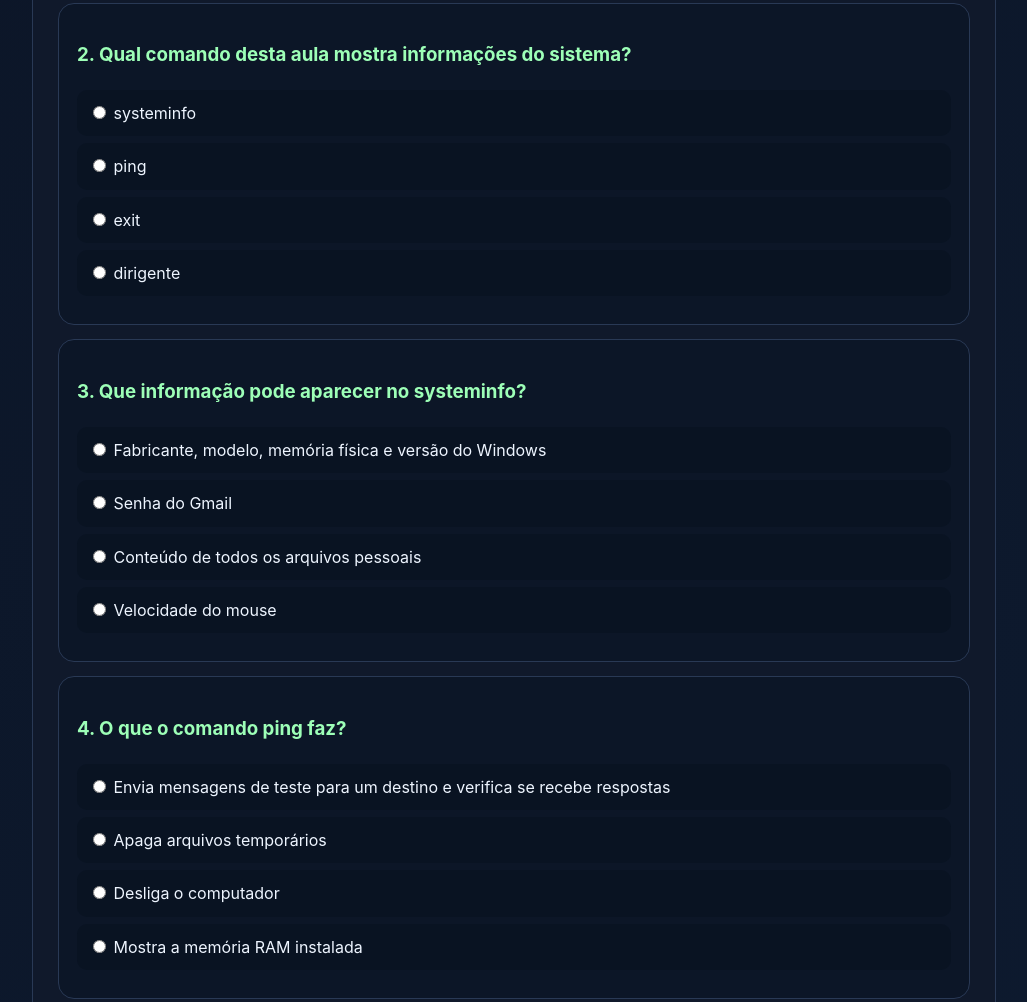
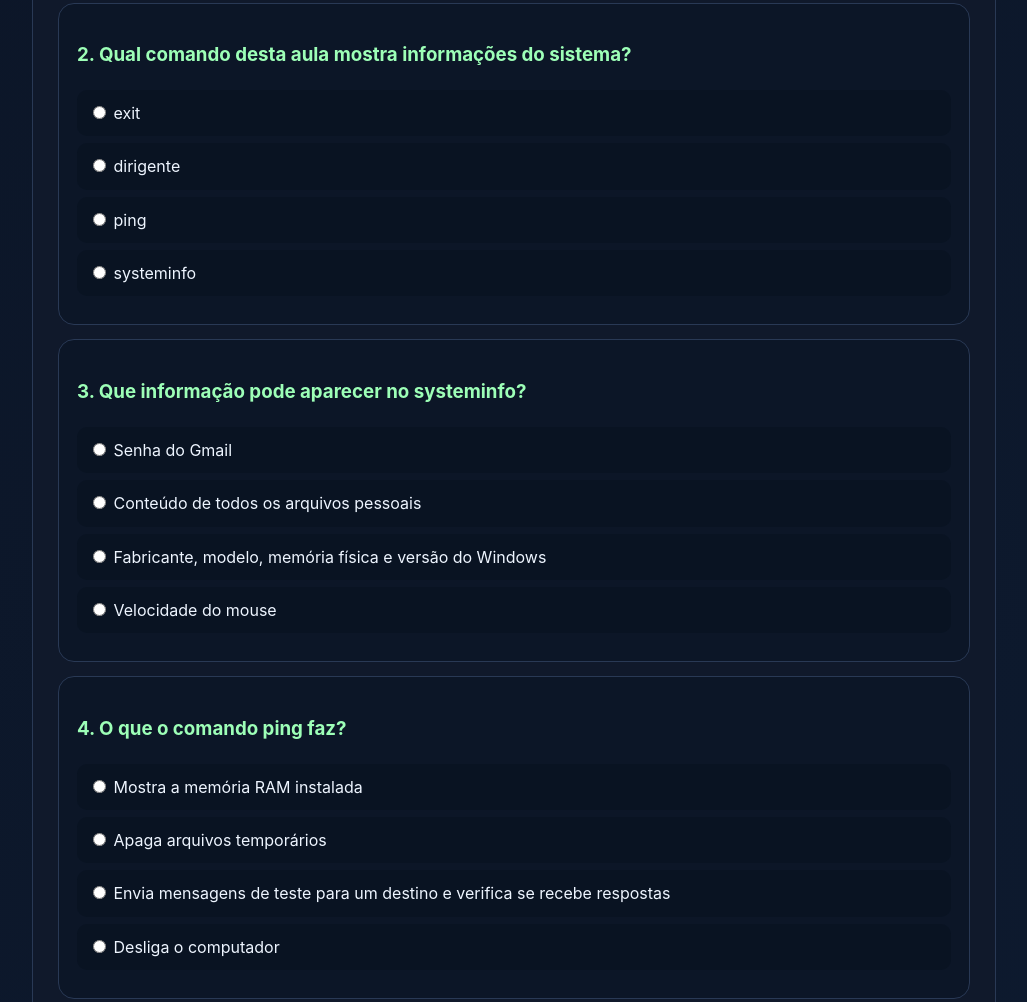
Before and after one commit to Mana745/Curso-de-Inform-tica, a plain HTML site: page Modulo_01/Modulo_1_aula_01.html in a window 1280 px wide. Shown: the part 5897-6899 px from the top of the page, without its empty margins (126-1153 px from the left). Drawn offline with Linux system fonts and the light colour scheme.

Commit message:
Update quiz questions to include additional data

```diff
--- a/Modulo_01/Modulo_1_aula_01.html
+++ b/Modulo_01/Modulo_1_aula_01.html
@@ -262,27 +262,52 @@ button:disabled{opacity:.5;cursor:not-allowed}
 <script>
 const lessonKey="semas_mod1_aula01_attempt";
 const questions=[
-["O que é o Prompt de Comando (CMD)?","Uma ferramenta do Windows que recebe comandos digitados em texto","Um tipo de monitor","Um antivírus","Uma peça do computador","O CMD permite executar comandos e consultar informações usando texto."],
-["Qual comando desta aula mostra informações do sistema?","systeminfo","ping","exit","dirigente","systeminfo mostra várias informações do Windows e do computador."],
-["Que informação pode aparecer no systeminfo?","Fabricante, modelo, memória física e versão do Windows","Senha do Gmail","Conteúdo de todos os arquivos pessoais","Velocidade do mouse","systeminfo apresenta dados técnicos do sistema e do equipamento."],
-["O que o comando ping faz?","Envia mensagens de teste para um destino e verifica se recebe respostas","Apaga arquivos temporários","Desliga o computador","Mostra a memória RAM instalada","ping é usado para testar alcance e resposta na rede."],
-["O que significa ms no resultado do ping?","Milissegundos, usados para mostrar o tempo aproximado de ida e volta do teste","Megabytes por segundo","Memória do sistema","Modelo do servidor","O tempo de resposta do ping é mostrado em milissegundos."],
-["Se google.com responde ao ping, o que podemos concluir?","Que existe conectividade até aquele destino naquele momento","Que a internet está obrigatoriamente rápida","Que não existe nenhuma perda em toda a rede","Que o computador não tem vírus","Resposta ao ping mostra conectividade, mas não mede toda a qualidade da internet."],
-["Ping mede a velocidade de download da internet?","Não","Sim, sempre","Somente em notebooks","Somente no Wi-Fi","Ping mede principalmente tempo de resposta, alcance e pode mostrar perda de pacotes."],
-["O que fazer antes de executar um comando desconhecido encontrado na internet?","Não executar automaticamente; pesquisar e pedir orientação","Executar como administrador","Digitar várias vezes","Desligar o monitor","Alguns comandos podem alterar ou apagar dados. É importante entender o comando antes de executá-lo."]
+["O que é o Prompt de Comando (CMD)?","Uma ferramenta do Windows que recebe comandos digitados em texto","Um tipo de monitor","Um antivírus","Uma peça do computador",0,"O CMD permite executar comandos e consultar informações usando texto."],
+["Qual comando desta aula mostra informações do sistema?","systeminfo","ping","exit","dirigente",0,"systeminfo mostra várias informações do Windows e do computador."],
+["Que informação pode aparecer no systeminfo?","Fabricante, modelo, memória física e versão do Windows","Senha do Gmail","Conteúdo de todos os arquivos pessoais","Velocidade do mouse",0,"systeminfo apresenta dados técnicos do sistema e do equipamento."],
+["O que o comando ping faz?","Envia mensagens de teste para um destino e verifica se recebe respostas","Apaga arquivos temporários","Desliga o computador","Mostra a memória RAM instalada",0,"ping é usado para testar alcance e resposta na rede."],
+["O que significa ms no resultado do ping?","Milissegundos, usados para mostrar o tempo aproximado de ida e volta do teste","Megabytes por segundo","Memória do sistema","Modelo do servidor",0,"O tempo de resposta do ping é mostrado em milissegundos."],
+["Se google.com responde ao ping, o que podemos concluir?","Que existe conectividade até aquele destino naquele momento","Que a internet está obrigatoriamente rápida","Que não existe nenhuma perda em toda a rede","Que o computador não tem vírus",0,"Resposta ao ping mostra conectividade, mas não mede toda a qualidade da internet."],
+["Ping mede a velocidade de download da internet?","Não","Sim, sempre","Somente em notebooks","Somente no Wi-Fi",0,"Ping mede principalmente tempo de resposta, alcance e pode mostrar perda de pacotes."],
+["O que fazer antes de executar um comando desconhecido encontrado na internet?","Não executar automaticamente; pesquisar e pedir orientação","Executar como administrador","Digitar várias vezes","Desligar o monitor",0,"Alguns comandos podem alterar ou apagar dados. É importante entender o comando antes de executá-lo."]
 ];
 
 let attempt=Number(sessionStorage.getItem(lessonKey)||0);
 let completed=false,lastScore=null,startedAt=Date.now(),finishedAt=null,currentMode="não informado";
 const quiz=document.getElementById("quiz");
-questions.forEach((q,i)=>{const d=document.createElement("div");d.className="quiz-item";d.innerHTML=`<h3>${i+1}. ${q[0]}</h3>`+q.slice(1,5).map((o,j)=>`<label><input type="radio" name="q${i}" value="${j}"> ${o}</label>`).join("")+`<div class="answer" id="a${i}"></div>`;quiz.appendChild(d);});
+function shuffleOptions(options){
+  const shuffled=[...options];
+  for(let i=shuffled.length-1;i>0;i--){
+    const j=Math.floor(Math.random()*(i+1));
+    [shuffled[i],shuffled[j]]=[shuffled[j],shuffled[i]];
+  }
+  return shuffled;
+}
+
+questions.forEach((q,i)=>{
+  const d=document.createElement("div");
+  d.className="quiz-item";
+
+  const options=q.slice(1,5).map((text,originalIndex)=>({
+    text,
+    originalIndex
+  }));
+
+  const shuffledOptions=shuffleOptions(options);
+
+  d.innerHTML=`<h3>${i+1}. ${q[0]}</h3>`+
+    shuffledOptions.map(o=>`<label><input type="radio" name="q${i}" value="${o.originalIndex}"> ${o.text}</label>`).join("")+
+    `<div class="answer" id="a${i}"></div>`;
+
+  quiz.appendChild(d);
+});
 function formatTime(ms){const s=Math.max(0,Math.round(ms/1000)),m=Math.floor(s/60),sec=s%60;return `${m}min ${String(sec).padStart(2,"0")}s`;}
 function showMode(mode){currentMode=mode==="pc"?"SEMAS — computador":"Casa/fora da SEMAS — celular";document.getElementById("pcMode").classList.toggle("active",mode==="pc");document.getElementById("phoneMode").classList.toggle("active",mode==="phone");}
 function updateUI(){const r=document.getElementById("result");if(attempt>=2){document.getElementById("checkBtn").disabled=true;document.getElementById("retryBtn").disabled=true;if(!completed)r.innerHTML="<strong>Duas tentativas foram usadas nesta sessão.</strong><br>Em uma nova sessão, o quiz começa novamente.";}else if(!completed){r.innerHTML=`Tentativas utilizadas nesta sessão: ${attempt} de 2.`;}}
 updateUI();
 function checkQuiz(){
   if(attempt>=2)return;let score=0,all=true,wrong=[];
-  questions.forEach((q,i)=>{const s=document.querySelector(`input[name="q${i}"]:checked`),a=document.getElementById("a"+i);if(!s){all=false;a.textContent="Responda esta questão.";return;}if(+s.value===0){score++;a.textContent="Correta! "+q[5];}else{wrong.push(i+1);a.textContent="Vale revisar: "+q[5];}});
+  questions.forEach((q,i)=>{const s=document.querySelector(`input[name="q${i}"]:checked`),a=document.getElementById("a"+i);if(!s){all=false;a.textContent="Responda esta questão.";return;}if(+s.value===q[5]){score++;a.textContent="Correta! "+q[6];}else{wrong.push(i+1);a.textContent="Vale revisar: "+q[6];}});
   if(!all){document.getElementById("result").innerHTML="<strong>Responda todas as perguntas antes de finalizar.</strong>";return;}
   attempt++;sessionStorage.setItem(lessonKey,attempt);completed=true;lastScore=score;finishedAt=Date.now();
   document.getElementById("result").innerHTML=`<strong>Resultado da tentativa ${attempt}: ${score} de ${questions.length}.</strong><br>Tempo: ${formatTime(finishedAt-startedAt)}.<br>${wrong.length?`Questões para revisar: ${wrong.join(", ")}.`:"Todas as questões foram respondidas corretamente."}<br><span style="color:var(--muted)">Não existe nota mínima: o objetivo é entender o comando e interpretar a resposta.</span>`;
@@ -293,7 +318,7 @@ function esc(s){return String(s).replace(/[&<>"']/g,m=>({"&":"&amp;","<":"&lt;",
 function saveResult(){
   if(!completed||lastScore===null)return;const name=document.getElementById("studentName").value.trim();if(!name){alert("Digite seu nome completo.");return;}
   const now=new Date();let rows="",wrong=[];
-  questions.forEach((q,i)=>{const s=document.querySelector(`input[name="q${i}"]:checked`),n=s?+s.value:-1;if(n!==0)wrong.push(i+1);rows+=`<tr><td>${i+1}</td><td>${esc(q[0])}</td><td>${n>=0?esc(q[n+1]):"Sem resposta"}</td><td>${n===0?"Correta":"Revisar"}</td></tr>`;});
+  questions.forEach((q,i)=>{const s=document.querySelector(`input[name="q${i}"]:checked`),n=s?+s.value:-1;if(n!==q[5])wrong.push(i+1);rows+=`<tr><td>${i+1}</td><td>${esc(q[0])}</td><td>${n>=0?esc(q[n+1]):"Sem resposta"}</td><td>${n===q[5]?"Correta":"Revisar"}</td></tr>`;});
   const report=`<!doctype html><html lang="pt-BR"><head><meta charset="utf-8"><meta name="viewport" content="width=device-width,initial-scale=1"><title>SEMAS - Módulo 1 Aula 01 - ${esc(name)}</title><style>body{font-family:Arial,sans-serif;max-width:950px;margin:30px auto;padding:18px;color:#172033;line-height:1.5}h1{color:#123b55}.meta{padding:18px;background:#f1f5f8;border-radius:10px}table{border-collapse:collapse;width:100%;margin-top:15px}th,td{border:1px solid #ccd3dc;padding:8px;text-align:left;vertical-align:top}th{background:#eaf2f7}.note{padding:14px;background:#fff8df;border-radius:8px}</style></head><body><h1>SEMAS — Módulo 1 — Aula 01</h1><h2>Conversando com o PC por Texto</h2><div class="meta"><strong>Aluno:</strong> ${esc(name)}<br><strong>Data e hora:</strong> ${now.toLocaleString("pt-BR")}<br><strong>Modo:</strong> ${esc(currentMode)}<br><strong>Tentativa:</strong> ${attempt} de 2<br><strong>Resultado:</strong> ${lastScore}/${questions.length}<br><strong>Tempo:</strong> ${formatTime(finishedAt-startedAt)}</div><p class="note"><strong>Não existe nota mínima.</strong> Este relatório registra uma atividade de aprendizagem.</p><p><strong>Questões para revisar:</strong> ${wrong.length?wrong.join(", "):"nenhuma"}.</p><table><tr><th>#</th><th>Pergunta</th><th>Resposta</th><th>Resultado</th></tr>${rows}</table><p>Envie por e-mail ao professor, salve no Drive e apague o arquivo local do computador compartilhado.</p></body></html>`;
   const blob=new Blob([report],{type:"text/html;charset=utf-8"}),url=URL.createObjectURL(blob),a=document.createElement("a"),safe=name.replace(/[^a-zA-Z0-9À-ÿ _-]/g,"").replace(/\s+/g,"_");
   a.href=url;a.download=`SEMAS_Modulo_1_Aula_01_${safe}_Tentativa_${attempt}.html`;document.body.appendChild(a);a.click();a.remove();URL.revokeObjectURL(url);
```
